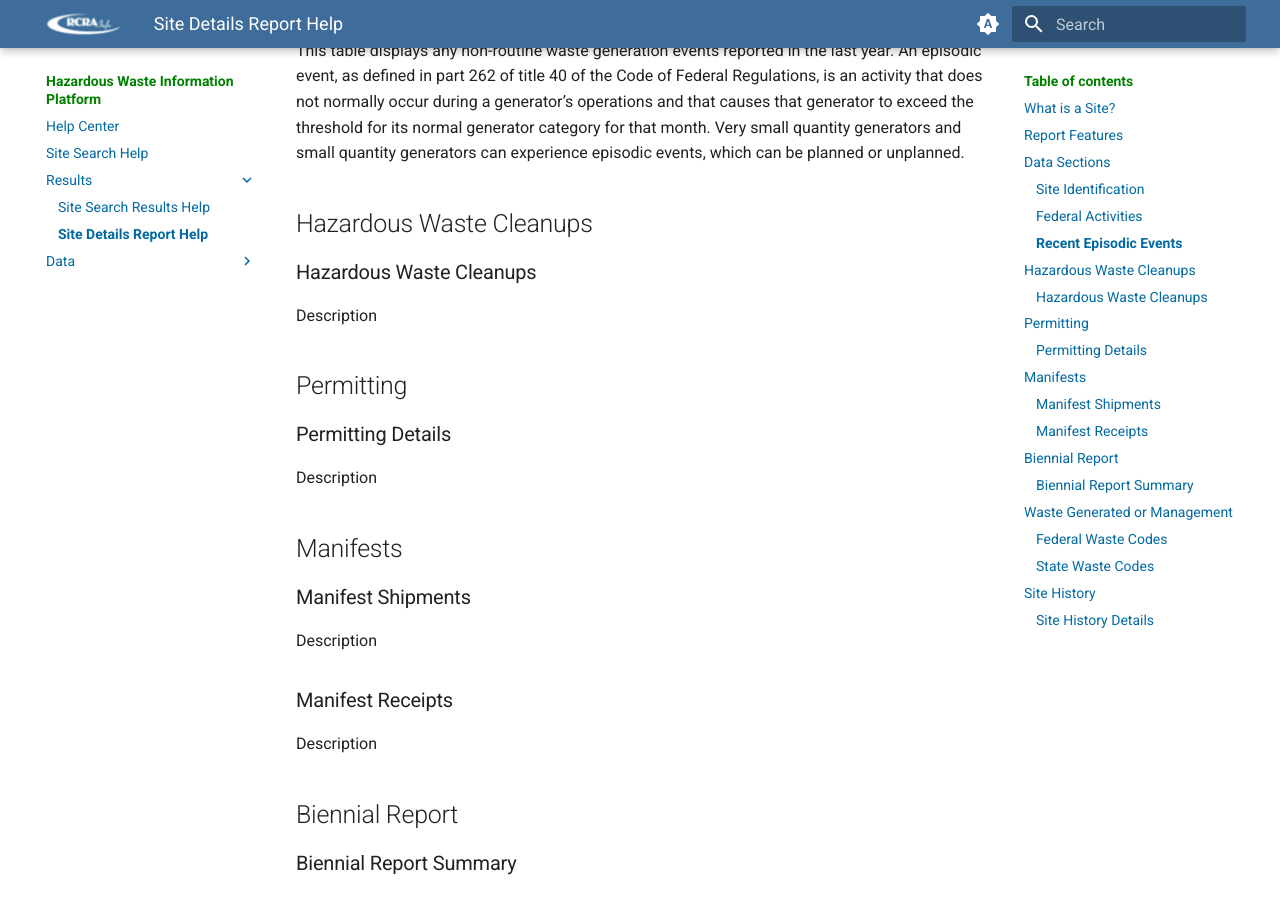
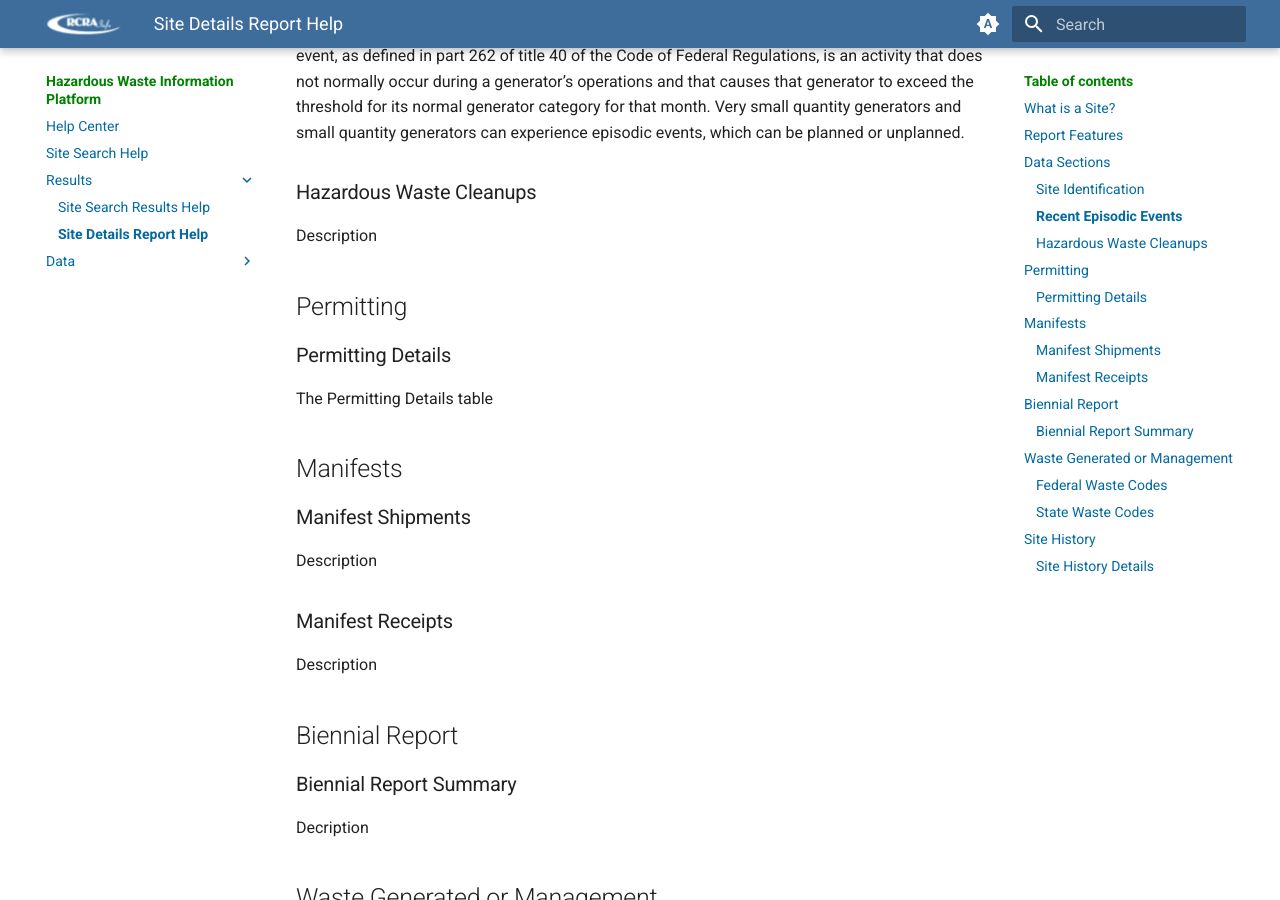
Before and after one commit to furrlori-oss/hwip, an MkDocs documentation site: the page built from docs/Results/site-details-report.md, in a window 1280 px wide and 900 px high, scrolled down 2842 px. Built offline with MkDocs 1.6.1 and Material for MkDocs 9.7.7, drawn with Linux system fonts in a browser that asks for light colours.

Commit message:
Update site-details-report.md

```diff
--- a/docs/Results/site-details-report.md
+++ b/docs/Results/site-details-report.md
@@ -30,7 +30,7 @@
 
 This table lists all NAICS codes listed for the site, according to the latest source record. These are 2- to 6-digit codes indicating the industrial activity of the site as defined by the North American Industry Classification System (NAICS), which is maintained by the U.S. Census Bureau. The first two digits represent the Industry sector, and each digit adds more specificity.
 
-### Federal Activities
+**Federal Activities**
 
 Lists each type of federal waste activity reported on the latest source record. With the exception of Hazardous Waste Cleanup Site, activities correspond to questions on the EPA Form 8700-12 (Site Identification Form). Data is based on the site's most recent notification, which may no longer be accurate. Only the activities that apply to the facility are listed and may include:
 
@@ -59,8 +59,6 @@
 
 This table displays any non-routine waste generation events reported in the last year. An episodic event, as defined in part 262 of title 40 of the Code of Federal Regulations, is an activity that does not normally occur during a generator’s operations and that causes that generator to exceed the threshold for its normal generator category for that month. Very small quantity generators and small quantity generators can experience episodic events, which can be planned or unplanned.
 
-## Hazardous Waste Cleanups
-
 ### Hazardous Waste Cleanups
 
 Description
@@ -69,7 +67,7 @@
 
 ### Permitting Details
 
-Description
+The Permitting Details table
 
 ## Manifests
 
```
